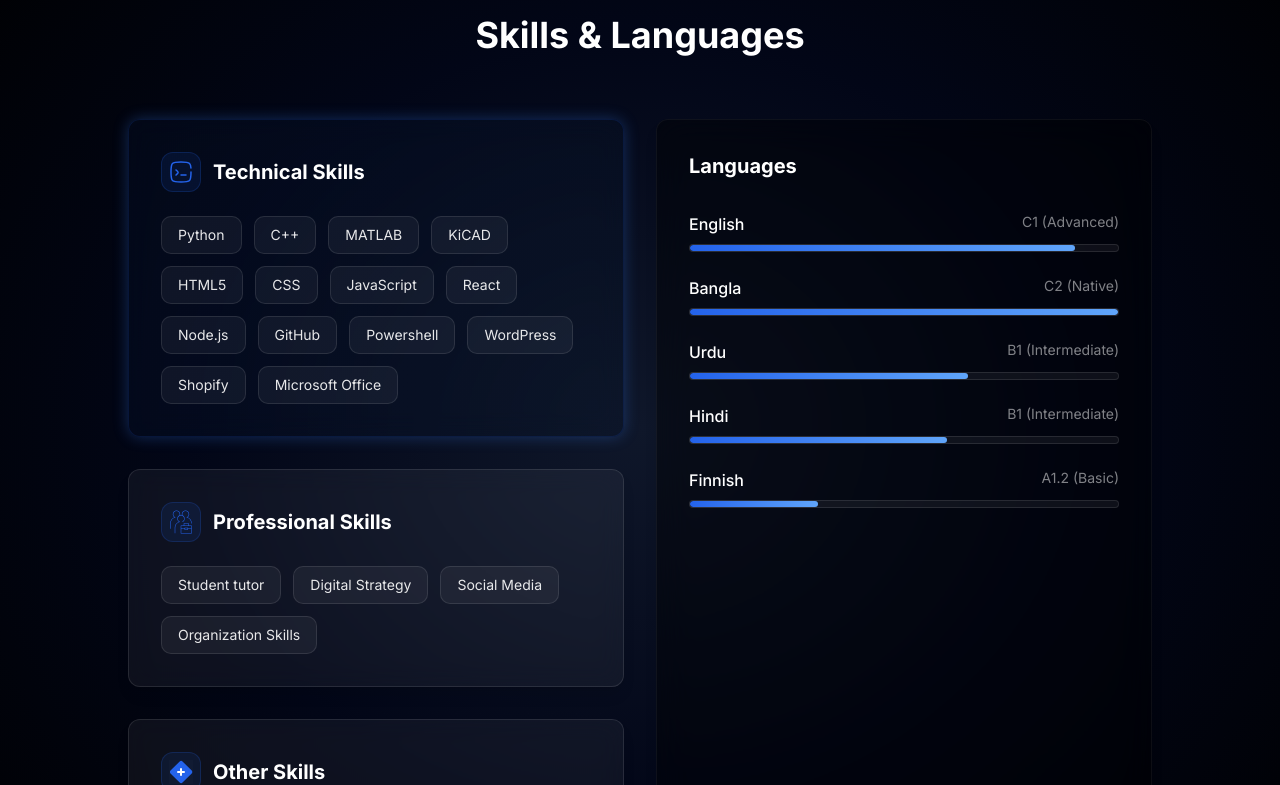
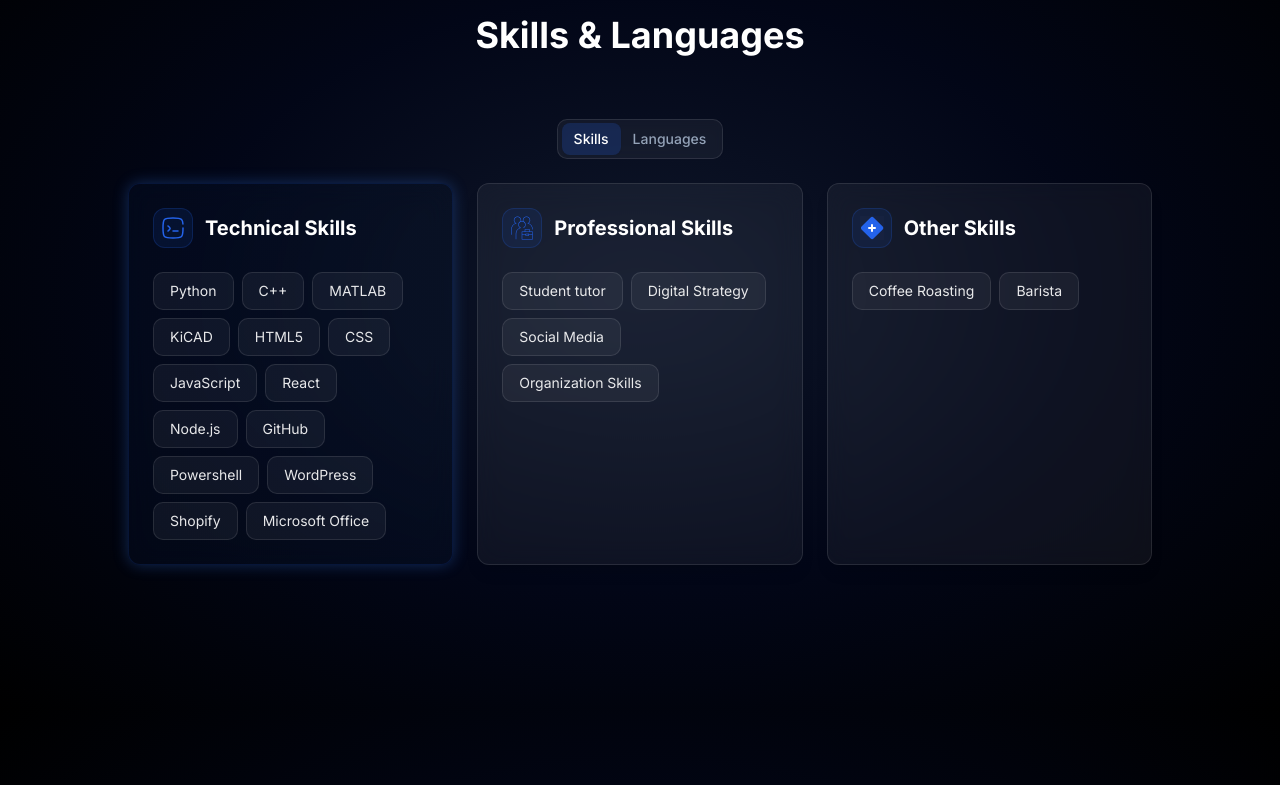
Before and after one commit to nayreed/nayreed.github.io, a React (Vite) app: page / in a window 1280 px wide. Shown: the part 2995-3780 px from the top of the page. Built offline with nearby package versions, Linux system fonts and the light colour scheme.

Commit message:
Rearrange skills and languages section
Rearrange the skills and language section for improved aesthetics.

```diff
--- a/src/components/Skills.tsx
+++ b/src/components/Skills.tsx
@@ -1,15 +1,19 @@
+
 import React from 'react';
 import GlassCard from './ui/GlassCard';
-import { Cpu } from 'lucide-react';
+import { Cpu, Code, Briefcase, Coffee, Globe, Star } from 'lucide-react';
 import ProgrammingSkillsIcon from '../assets/programming.svg';
 import ProfessionalSkillsIcon from '../assets/professional.svg';
 import OtherSkillsIcon from '../assets/other.svg';
+import { Tabs, TabsContent, TabsList, TabsTrigger } from '@/components/ui/tabs';
+import { cn } from '@/lib/utils';
 
 const Skills = () => {
   const skillCategories = [
     {
       title: 'Technical Skills',
       icon: <img src={ProgrammingSkillsIcon} alt="Programming Skills Icon" className="w-6 h-6" />,
+      lucideIcon: <Code size={20} className="text-primary" />,
       skills: [
         'Python', 'C++', 'MATLAB', 'KiCAD', 'HTML5', 'CSS', 'JavaScript', 'React', 'Node.js', 'GitHub', 'Powershell', 'WordPress', 'Shopify', 'Microsoft Office'
       ]
@@ -17,6 +21,7 @@ const Skills = () => {
     {
       title: 'Professional Skills',
       icon: <img src={ProfessionalSkillsIcon} alt="Professional Skills Icon" className="w-6 h-6" />,
+      lucideIcon: <Briefcase size={20} className="text-primary" />,
       skills: [
         'Student tutor', 'Digital Strategy', 'Social Media', 'Organization Skills'
       ]
@@ -24,6 +29,7 @@ const Skills = () => {
     {
       title: 'Other Skills',
       icon: <img src={OtherSkillsIcon} alt="Other Skills Icon" className="w-6 h-6" />,
+      lucideIcon: <Coffee size={20} className="text-primary" />,
       skills: [
         'Coffee Roasting', 'Barista'
       ]
@@ -37,6 +43,48 @@ const Skills = () => {
     { name: 'Hindi', level: 'B1 (Intermediate)', proficiency: 60},
     { name: 'Finnish', level: 'A1.2 (Basic)', proficiency: 30 }
   ];
+
+  const SkillBadge = ({ skill }: { skill: string }) => (
+    <div className="bg-white/5 border border-white/10 text-white/90 px-4 py-2 rounded-md text-sm transition-all
+                    hover:bg-primary/10 hover:border-primary/30 hover:text-white hover:scale-105
+                    cursor-default flex items-center space-x-1">
+      <span>{skill}</span>
+    </div>
+  );
+
+  const LanguageBar = ({ language }: { language: typeof languages[0] }) => (
+    <div className="space-y-2">
+      <div className="flex justify-between items-center">
+        <div className="flex items-center">
+          <Globe className="w-4 h-4 mr-2 text-primary" />
+          <p className="font-medium text-white">{language.name}</p>
+        </div>
+        <div className="flex items-center">
+          <p className="text-sm text-white/50 mr-2">{language.level}</p>
+          <div className="flex">
+            {[1, 2, 3, 4, 5].map((star) => (
+              <Star
+                key={star}
+                size={12}
+                className={cn(
+                  "mx-0.5",
+                  language.proficiency >= star * 20
+                    ? "fill-primary text-primary"
+                    : "text-white/20"
+                )}
+              />
+            ))}
+          </div>
+        </div>
+      </div>
+      <div className="w-full h-2 bg-white/5 rounded-full overflow-hidden border border-white/10">
+        <div
+          className="h-full bg-gradient-to-r from-primary/80 to-blue-400 rounded-full transition-all duration-1000 ease-out"
+          style={{ width: `${language.proficiency}%` }}
+        ></div>
+      </div>
+    </div>
+  );
 
   return (
     <section id="skills" className="py-24 relative overflow-hidden">
@@ -52,51 +100,62 @@ const Skills = () => {
           <h2 className="text-3xl md:text-4xl font-bold text-white">Skills & Languages</h2>
         </div>
 
-        <div className="grid grid-cols-1 lg:grid-cols-2 gap-8 max-w-5xl mx-auto">
-          <div className="space-y-8">
+        <div className="max-w-5xl mx-auto">
+          <Tabs defaultValue="skills" className="mb-12">
+            <div className="flex justify-center mb-6">
+              <TabsList className="bg-white/5 border border-white/10 backdrop-blur-sm">
+                <TabsTrigger value="skills" className="data-[state=active]:bg-primary/20 data-[state=active]:text-white">
+                  Skills
+                </TabsTrigger>
+                <TabsTrigger value="languages" className="data-[state=active]:bg-primary/20 data-[state=active]:text-white">
+                  Languages
+                </TabsTrigger>
+              </TabsList>
+            </div>
+
+            <TabsContent value="skills" className="space-y-8 animate-fade-in">
+              <div className="grid grid-cols-1 md:grid-cols-3 gap-6">
                 {skillCategories.map((category, index) => (
-              <GlassCard key={index} className="p-8" variant={index === 0 ? 'neon' : 'default'} hoverEffect>
+                  <GlassCard
+                    key={index}
+                    className="p-6 h-full"
+                    variant={index === 0 ? 'neon' : 'default'}
+                    hoverEffect
+                  >
                     <div className="flex items-center mb-6">
                       <div className="w-10 h-10 rounded-lg bg-primary/10 border border-primary/20 flex items-center justify-center mr-3">
                         {category.icon}
                       </div>
                       <h3 className="text-xl font-bold text-white">{category.title}</h3>
                     </div>
-                <div className="flex flex-wrap gap-3">
+                    <div className="flex flex-wrap gap-2">
                       {category.skills.map((skill, i) => (
-                    <span
-                      key={i}
-                      className="bg-white/5 border border-white/10 text-white/90 px-4 py-2 rounded-md text-sm transition-all hover:bg-primary/10 hover:border-primary/30 hover:text-white cursor-default"
-                    >
-                      {skill}
-                    </span>
+                        <SkillBadge key={i} skill={skill} />
                       ))}
                     </div>
                   </GlassCard>
                 ))}
               </div>
+            </TabsContent>
 
-          <div className="space-y-8">
-            <GlassCard className="p-8 h-full" variant="dark" hoverEffect>
-              <h3 className="text-xl font-bold text-white mb-8">Languages</h3>
-              <div className="space-y-6">
+            <TabsContent value="languages" className="animate-fade-in">
+              <GlassCard className="p-8" variant="dark" hoverEffect>
+                <div className="mb-6 flex justify-center">
+                  <div className="flex items-center space-x-2 bg-primary/10 border border-primary/20 px-4 py-2 rounded-lg">
+                    <Globe size={18} className="text-primary" />
+                    <h3 className="text-lg font-bold text-white">Language Proficiency</h3>
+                  </div>
+                </div>
+                <div className="grid grid-cols-1 md:grid-cols-2 gap-8">
                   {languages.map((language, index) => (
-                  <div key={index} className="space-y-2">
-                    <div className="flex justify-between">
-                      <p className="font-medium text-white">{language.name}</p>
-                      <p className="text-sm text-white/50">{language.level}</p>
-                    </div>
-                    <div className="w-full h-2 bg-white/5 rounded-full overflow-hidden border border-white/10">
-                      <div
-                        className="h-full bg-gradient-to-r from-primary to-blue-400 rounded-full transition-all duration-1000 ease-out"
-                        style={{ width: `${language.proficiency}%` }}
-                      ></div>
-                    </div>
+                    <div key={index} className="backdrop-blur-sm bg-white/5 border border-white/10 rounded-xl p-4 hover:bg-white/10 transition-all">
+                      <LanguageBar language={language} />
                     </div>
                   ))}
                 </div>
               </GlassCard>
-          </div>
+            </TabsContent>
+          </Tabs>
         </div>
       </div>
     </section>
```
Lines whose indentation alone changed are shown as unchanged.
